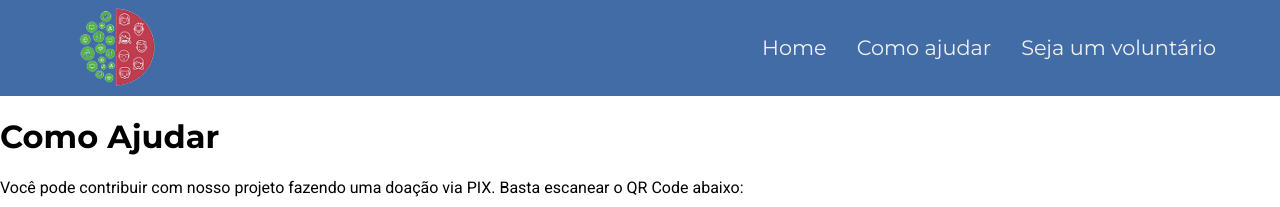
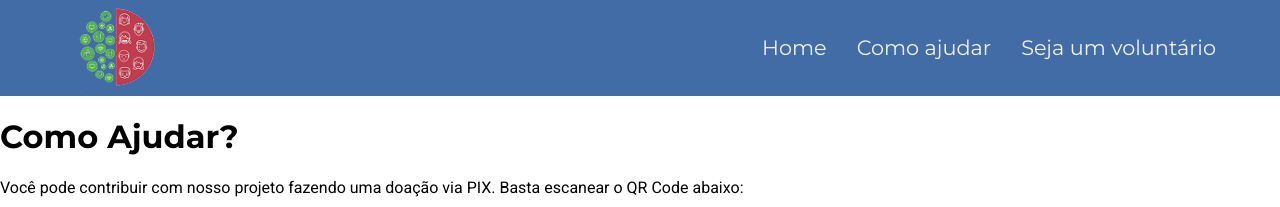
Before and after one commit to MarxWesley/projeto_extensao_III, a React (Create React App) app: page /comoajudar in a window 1280 px wide. Shown: the top 207 px of the page. Built offline with nearby package versions, Linux system fonts and the light colour scheme.

Commit message:
starting changes

```diff
--- a/src/pages/home/howToHelp/HowToHelp.jsx
+++ b/src/pages/home/howToHelp/HowToHelp.jsx
@@ -5,13 +5,15 @@ import qrCodeImg from '../../../assets/img/qrcode-pix.png';
 function HowToHelp() {
   return (
     <div className="how-to-help-container">
-      <h1>Como Ajudar</h1>
+
+      <h1>Como Ajudar?</h1>
       <p>
         Você pode contribuir com nosso projeto fazendo uma doação via PIX.
         Basta escanear o QR Code abaixo:
-      </p>
+    </p>
       <img src={qrCodeImg} alt="QR Code para doação via PIX" className="qr-code" />
       <p>Chave PIX: <strong>exemplo@email.com</strong></p>
+
     </div>
   );
 }
```
Also changed, not shown: src/pages/home/howToHelp/HowToHelp.module.css (line endings or trailing spaces).
